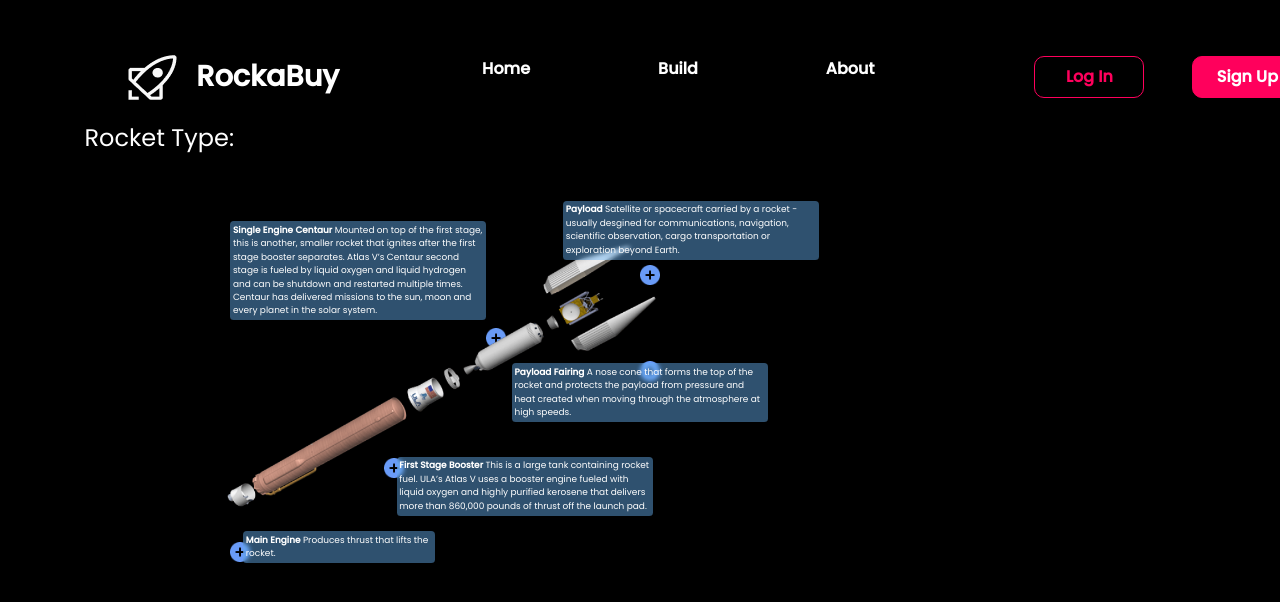
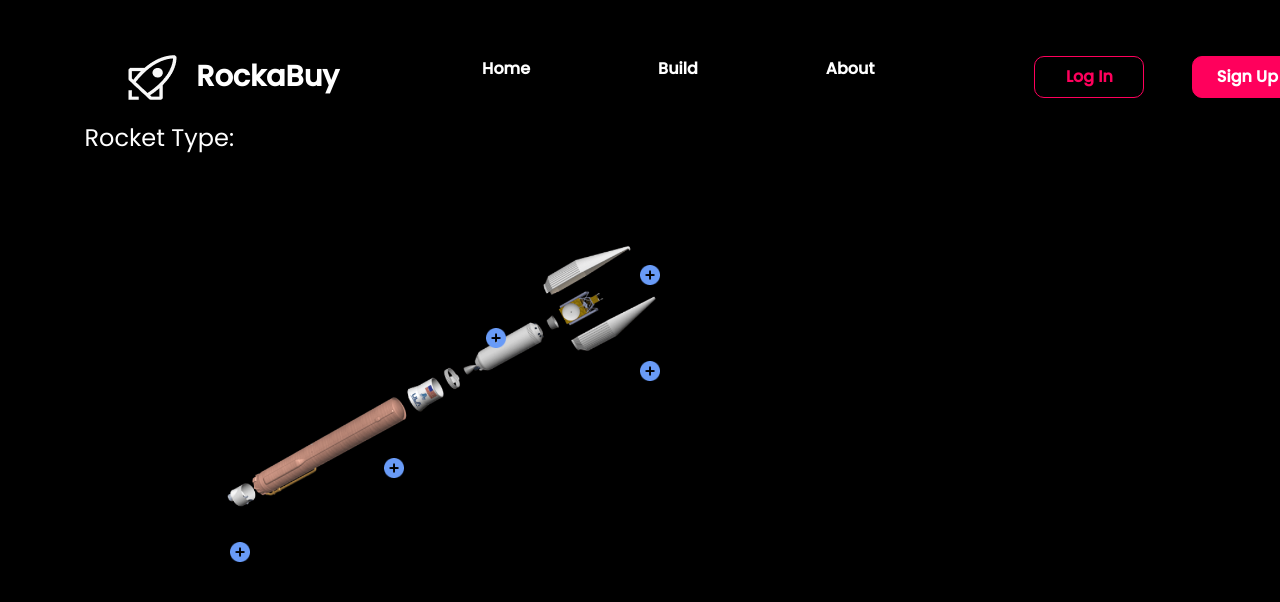
Before and after one commit to Nevish-302/Rockabuy, a React (Vite) app: page /rocket in a window 1280 px wide. Shown: the top 602 px of the page. Built offline with nearby package versions, Linux system fonts and the light colour scheme.

Commit message:
fixed rocket buttons

```diff
--- a/src/Components/Rocket.css
+++ b/src/Components/Rocket.css
@@ -8,13 +8,16 @@
     margin-top:15vh;
 }
 .rocket-button-group {
+    position: absolute;
     width: 80vw;
     z-index : 10;
     align-items: flex-end;
 }
 .rocket-button{
     height: 20px;
-    z-index : 20;
+    z-index : 50;
+    cursor: pointer;
+
 }
 #button-1
 {
@@ -44,7 +47,7 @@
 .rocket-image
 {
     position: absolute;
-    z-index : 1;
+    z-index : 10;
     width: 40vw;
     height: 26.66vw;
     margin-top: 5.5vw;
--- a/src/Components/Rocket.jsx
+++ b/src/Components/Rocket.jsx
@@ -1,39 +1,106 @@
-import React from 'react';
-import rocket from '../assets/Rocket-type.png'
-import buttonPlus from '../assets/button-plus.png'
-import buttonMinus from '../assets/button-minus.png'
-import rocketTypeData from './RocketData';
+import React, { useState } from "react";
+import rocket from "../assets/Rocket-type.png";
+import buttonPlus from "../assets/button-plus.png";
+import buttonMinus from "../assets/button-minus.png";
+import rocketTypeData from "./RocketData";
 
-import './Rocket.css'
+import "./Rocket.css";
 
-export default function Rocket (){
-    const Style = {
-        backgroundImage : `url(${rocket})`,
+export default function Rocket() {
+  const Style = {
+    backgroundImage: `url(${rocket})`,
+  };
+  function handleButton(event, number) {
+    console.log("Hello");
+    var changeButton = document.getElementById(`button-${number}`).src;
+    const displayMessage = document.getElementById(`message-${number}`).style
+      .display;
+    displayMessage == "none" ? (display = "block") : (display = "none");
+    displayMessage == "none" ? (changeButton = buttonMinus) : buttonPlus;
+  }
 
-    }
-    function handleButton(event, number)
-    {
-        console.log('Hello')
-        var changeButton = document.getElementById(`button-${number}`).src
-        const displayMessage = document.getElementById(`message-${number}`).style.display;
-        displayMessage == 'none'? display = 'block' : display = 'none';
-        displayMessage == 'none'? changeButton = buttonMinus : buttonPlus;
-    }
-   return (
-   <div className='rocket-type'>
-        <div className='rocket-title'>Rocket Type:</div>
-        <img src={rocket} className="rocket-image" />
-        <div className='message' id='message-1'><b>{rocketTypeData.message1.title}</b> {rocketTypeData.message1.ex}</div>
-        <div className='message' id='message-2'><b>{rocketTypeData.message2.title}</b> {rocketTypeData.message2.ex}</div>
-        <div className='message' id='message-3'><b>{rocketTypeData.message3.title}</b> {rocketTypeData.message3.ex}</div>
-        <div className='message' id='message-4'><b>{rocketTypeData.message4.title}</b> {rocketTypeData.message4.ex}</div>
-        <div className='message' id='message-5'><b>{rocketTypeData.message5.title}</b> {rocketTypeData.message5.ex}</div>
-        <div className='rocket-button-group' style={Style}>
-            <img src={buttonPlus} onClick={()=>{handleButton(event, '1')}} className = 'rocket-button' id = 'button-1'  />
-            <img src={buttonPlus} onClick={()=>{handleButton(event, '2')}} className = 'rocket-button' id = 'button-2'  />
-            <img src={buttonPlus} onClick={()=>{handleButton(event, '3')}} className = 'rocket-button' id = 'button-3'  />
-            <img src={buttonPlus} onClick={()=>{handleButton(event, '4')}} className = 'rocket-button' id = 'button-4'  />
-            <img src={buttonPlus} onClick={()=>{handleButton(event, '5')}} className = 'rocket-button' id = 'button-5'  />
+  const [m1, setM1] = useState(false);
+  const [m2, setM2] = useState(false);
+  const [m3, setM3] = useState(false);
+  const [m4, setM4] = useState(false);
+  const [m5, setM5] = useState(false);
+
+  function openModal() {
+    console.log(m1);
+    setM1(!m1);
+  }
+  function openm2() {
+    setM2(!m2);
+  }
+  function openm3() {
+    setM3(!m3);
+  }
+  function openm4() {
+    setM4(!m4);
+  }
+  function openm5() {
+    setM5(!m5);
+  }
+
+  return (
+    <div className="rocket-type">
+      <div className="rocket-title">Rocket Type:</div>
+      <img src={rocket} className="rocket-image" />
+
+      {m1 ? (
+        <div className="message" id="message-1">
+          <b>{rocketTypeData.message1.title}</b> {rocketTypeData.message1.ex}
         </div>
-   </div>);
+      ) : null}
+
+      {m2 ? <div className="message" id="message-2">
+        <b>{rocketTypeData.message2.title}</b> {rocketTypeData.message2.ex}
+      </div> : null}
+
+      {m3 ? <div className="message" id="message-3">
+        <b>{rocketTypeData.message3.title}</b> {rocketTypeData.message3.ex}
+      </div> : null}
+
+      {m4 ? <div className="message" id="message-4">
+        <b>{rocketTypeData.message4.title}</b> {rocketTypeData.message4.ex}
+      </div> : null}
+
+      {m5 ? <div className="message" id="message-5">
+        <b>{rocketTypeData.message5.title}</b> {rocketTypeData.message5.ex}
+      </div> : null}
+
+      <div className="rocket-button-group" style={Style}>
+        <img
+          src={buttonPlus}
+          onClick={openModal}
+          className="rocket-button"
+          id="button-1"
+        />
+        <img
+          src={buttonPlus}
+          onClick={openm2}
+          className="rocket-button"
+          id="button-2"
+        />
+        <img
+          src={buttonPlus}
+          onClick={openm3}
+          className="rocket-button"
+          id="button-3"
+        />
+        <img
+          src={buttonPlus}
+          onClick={openm4}
+          className="rocket-button"
+          id="button-4"
+        />
+        <img
+          src={buttonPlus}
+          onClick={openm5}
+          className="rocket-button"
+          id="button-5"
+        />
+      </div>
+    </div>
+  );
 }
```
